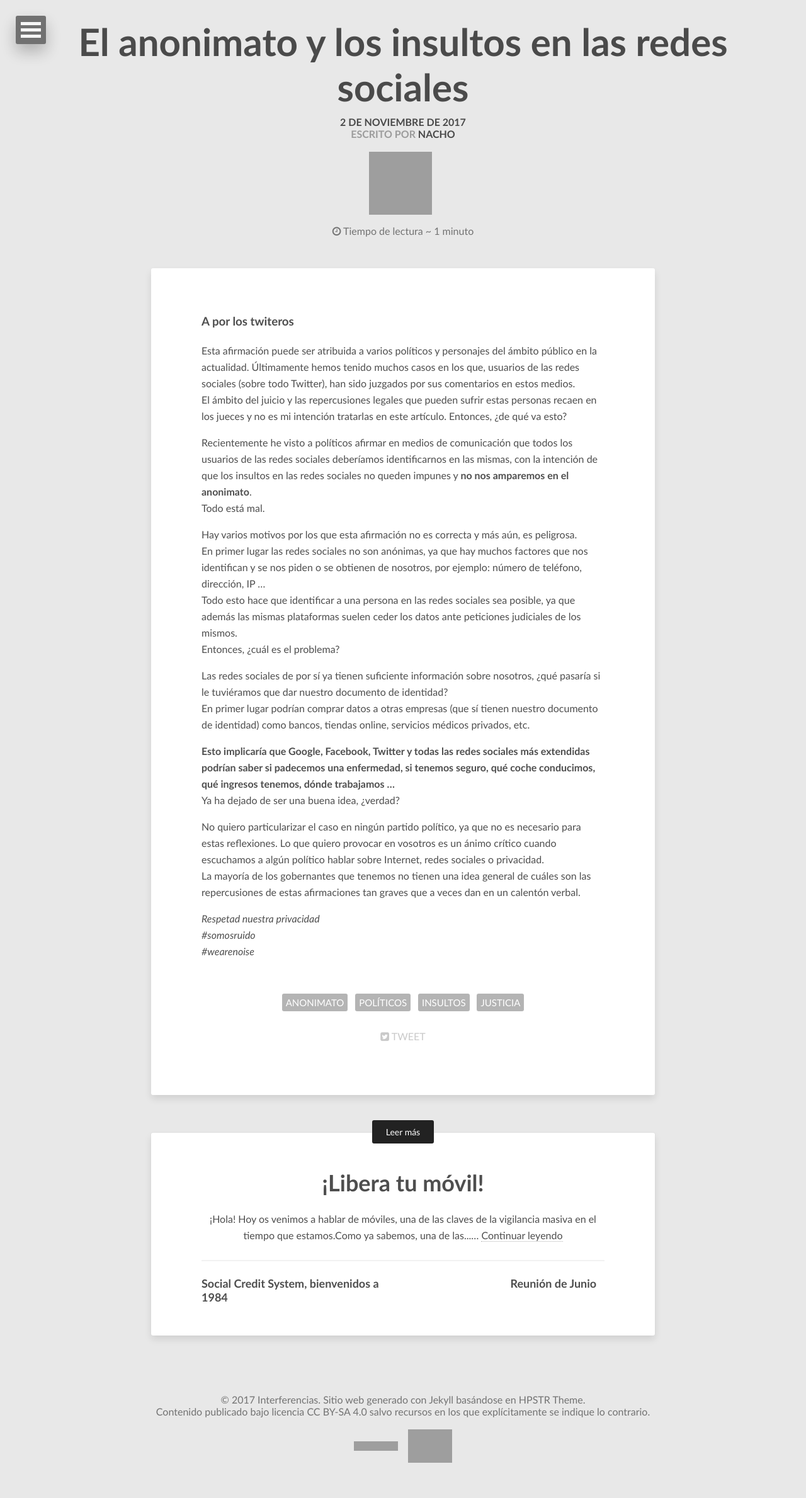
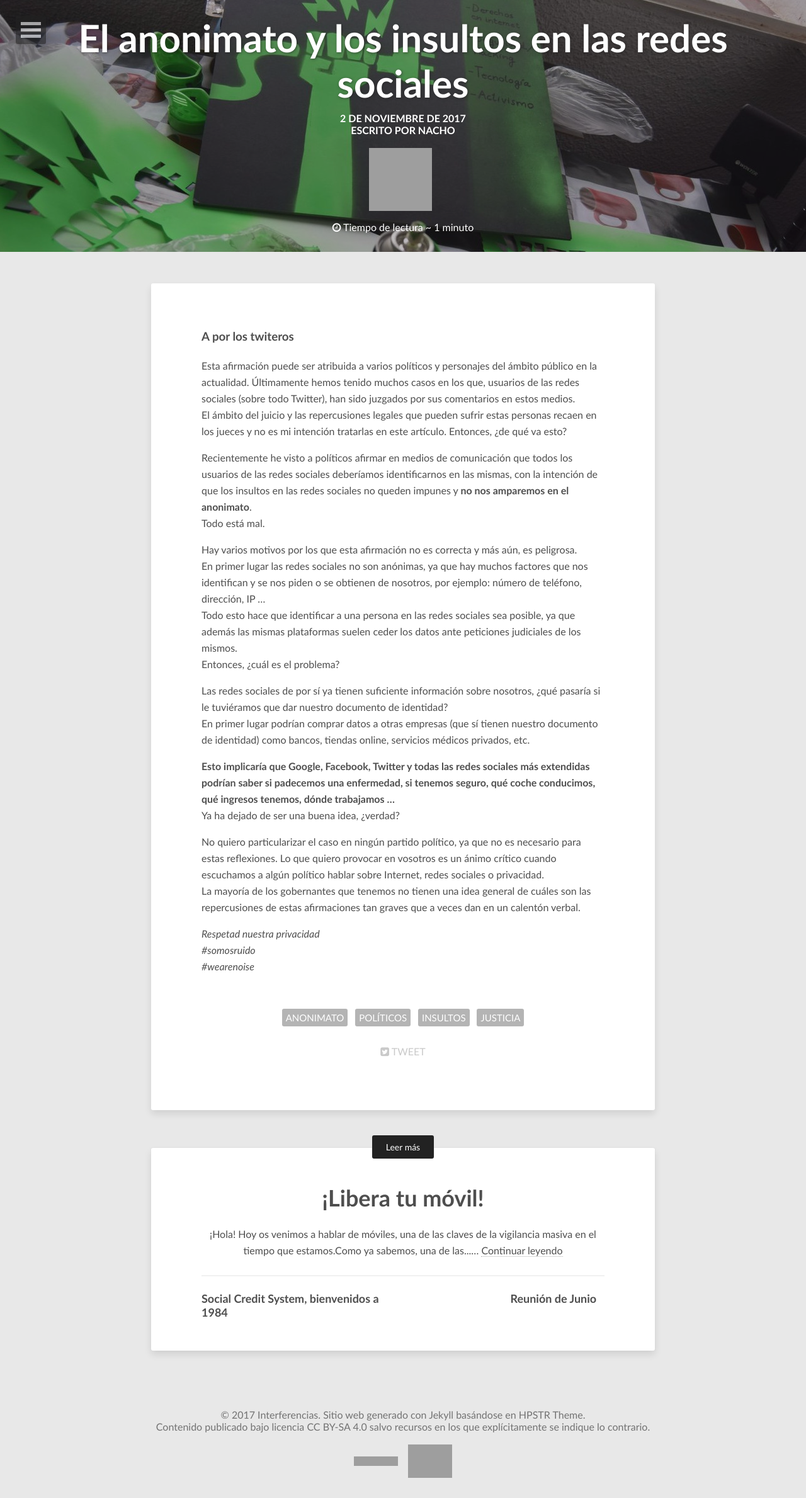
Before and after one commit to Interferencias/interferencias.github.io, a Jekyll site: the page built from _posts/2017-11-02-anonimato-contra-insultos.md, in a window 1280 px wide. Shown: the whole page at 63% size. Built offline with Jekyll 4.4.1, drawn with Linux system fonts in a browser that asks for light colours; nearby versions of some CDN libraries; before the commit the page ends 2355 px from its top, so only the background shows below that; grey boxes are pictures that could not be loaded.

Commit message:
Corrige errata banner

```diff
--- a/_posts/2017-11-02-anonimato-contra-insultos.md
+++ b/_posts/2017-11-02-anonimato-contra-insultos.md
@@ -2,6 +2,8 @@
 layout: post
 title: El anonimato y los insultos en las redes sociales
 author: nacheteam
+image:
+  feature: banners/header.png
 tags: anonimato políticos insultos justicia
 ---
 
```
